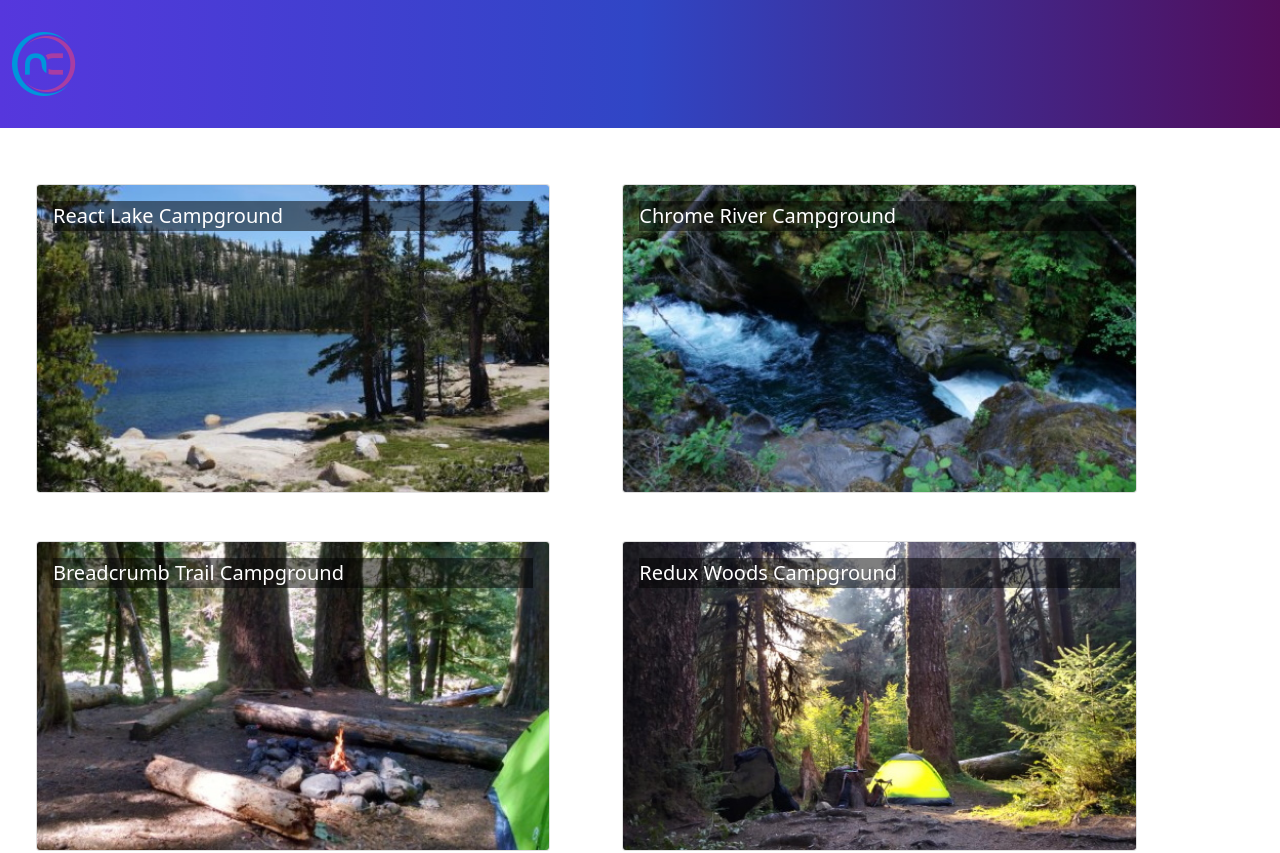
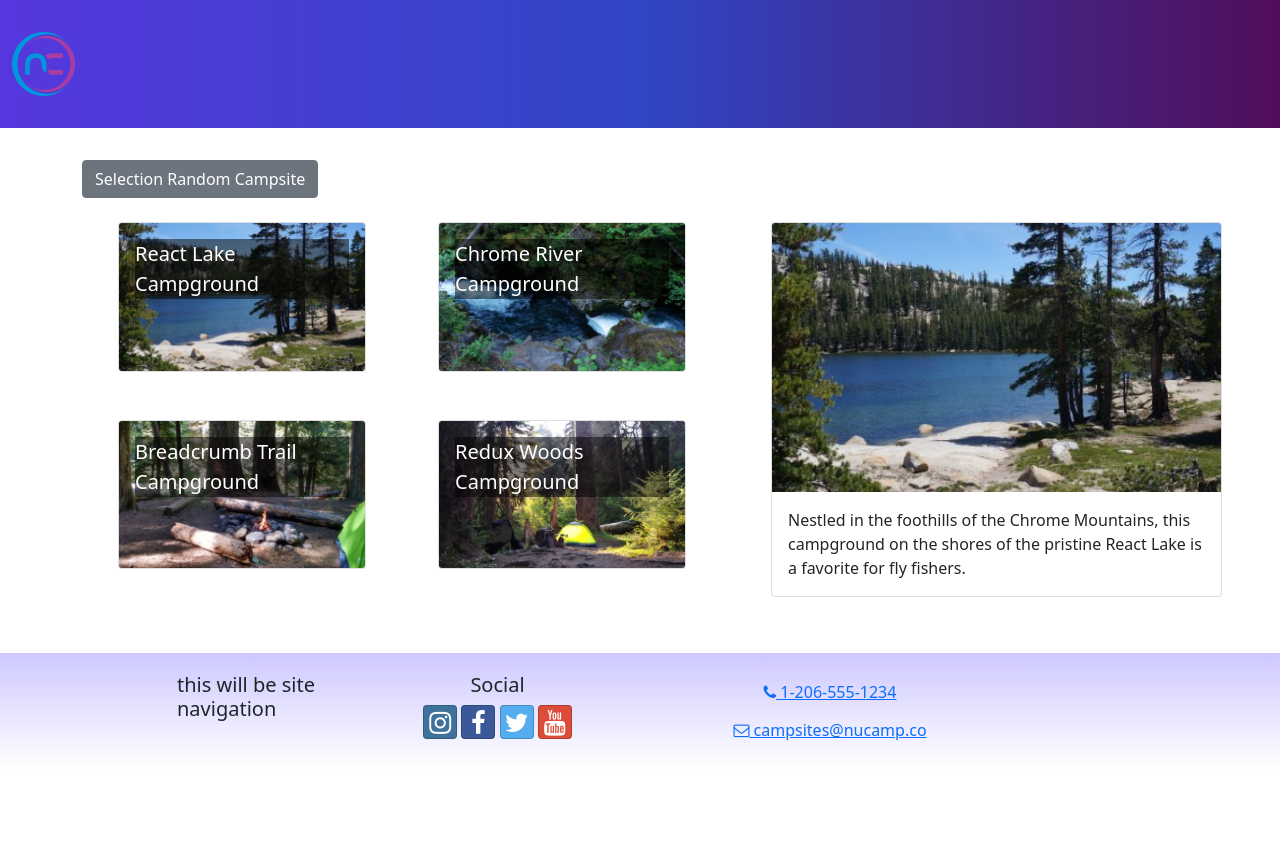
Before and after one commit to kattlaw/Campsite-React-Project, a React (Create React App) app: page / in a window 1280 px wide. Shown: the top 853 px of the page. After the commit the page ends 800 px from the top, so only its background shows below. Built offline with nearby package versions, Linux system fonts and the light colour scheme.

Commit message:
CampsitesDirectoryPage and CampsiteDetail

```diff
--- a/src/App.js
+++ b/src/App.js
@@ -1,17 +1,16 @@
 import Header from './components/Header';
-import CampsitesList from './features/campsites/CampsitesList.js';
+import CampsitesDirectoryPage from './pages/CampsitesDirectoryPage';
 import Footer from './components/Footer';
-
 import './App.css';
 
 function App() {
-  return (
-    <div className="App">
-      <Header />
-      <CampsitesList />
-      <Footer />
-    </div>
-  )
-};
+    return (
+      <div className="App">
+        <Header />
+        <CampsitesDirectoryPage />
+        <Footer />
+      </div>
+    );
+}
 
 export default App;
--- /dev/null
+++ b/src/features/campsites/CampsiteDetail.js
@@ -0,0 +1,17 @@
+import { Card, CardImg, CardText, CardBody, Col } from 'reactstrap';
+
+const CampsiteDetail = ({ campsite }) => {
+    const { image, name, description } = campsite;
+    return (
+        <Col md='12' className='m-4'>
+            <Card>
+                <CardImg top src={image} alt={name} />
+                <CardBody>
+                    <CardText>{description}</CardText>
+                </CardBody>
+            </Card>
+        </Col>
+    );
+};
+
+export default CampsiteDetail;
--- /dev/null
+++ b/src/pages/CampsitesDirectoryPage.js
@@ -0,0 +1,31 @@
+import { Container, Row, Col, Button } from 'reactstrap';
+import CampsiteDetail from '../features/campsites/CampsiteDetail';
+import CampsitesList from '../features/campsites/CampsitesList';
+import { selectRandomCampsite } from '../features/campsites/campsitesSlice';
+
+const CampsitesDirectoryPage = () => {
+    let selectedCampsite = selectRandomCampsite();
+
+    const toggleCampsite = () => {
+        selectedCampsite = selectRandomCampsite();
+        console.log(selectedCampsite);
+    };
+
+    return (
+        <Container>
+            <Button onClick={() => toggleCampsite()}>
+                Selection Random Campsite
+            </Button>
+            <Row>
+                <Col sm='5' md='7'>
+                    <CampsitesList />
+                </Col>
+                <Col sm='7' md='5'>
+                    <CampsiteDetail campsite={selectedCampsite} />
+                </Col>
+            </Row>
+        </Container>
+    );
+};
+
+export default CampsitesDirectoryPage;
```
